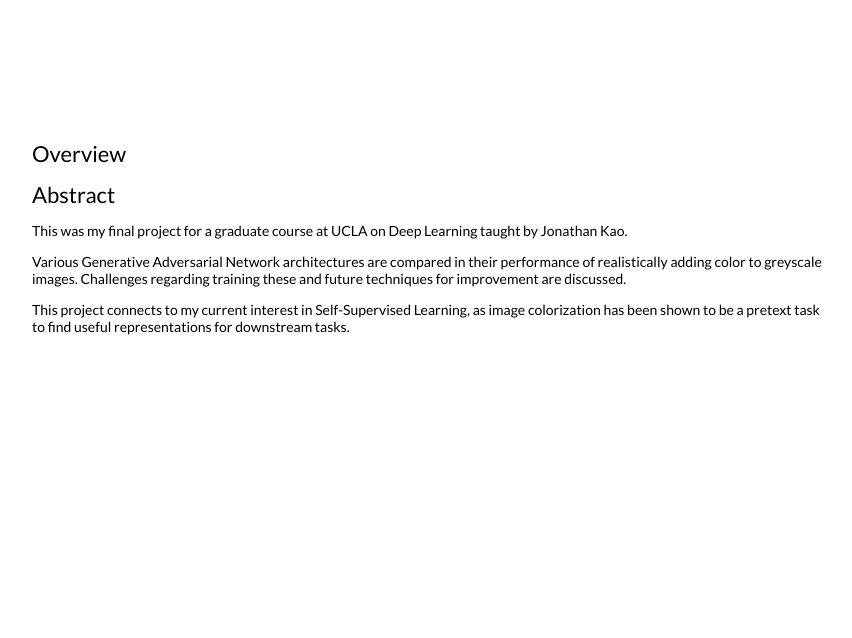
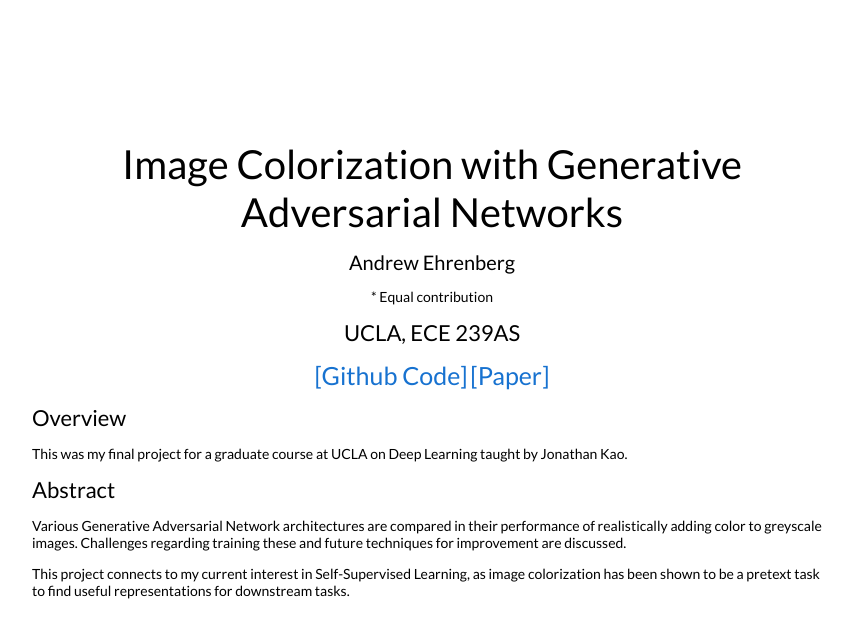
Before and after one commit to andyehrenberg/Website, a Jekyll site: the page built from _posts/2019-03-30-ECE.markdown, in a window 1280 px wide. Shown: the top 638 px of the page, without its empty margins (208-1060 px from the left). Built offline with Jekyll 4.4.1, drawn with Linux system fonts in a browser that asks for light colours; our own code applies the rules of GitHub Pages for plain Markdown files.

Commit message:
Update 2019-03-30-ECE.markdown

```diff
--- a/_posts/2019-03-30-ECE.markdown
+++ b/_posts/2019-03-30-ECE.markdown
@@ -6,7 +6,7 @@ date:   2019-03-30 11:10:11 -0800
 image:
 categories: research
 affiliation: UCLA, ECE 239AS
-authors: "<b>Andrew Ehrenberg</b>
+authors: "Andrew Ehrenberg"
 venue: "Course"
 code: https://github.com/andyehrenberg/GAN-Image-Colorization
 arxiv: images/ECE_Paper.pdf
```
